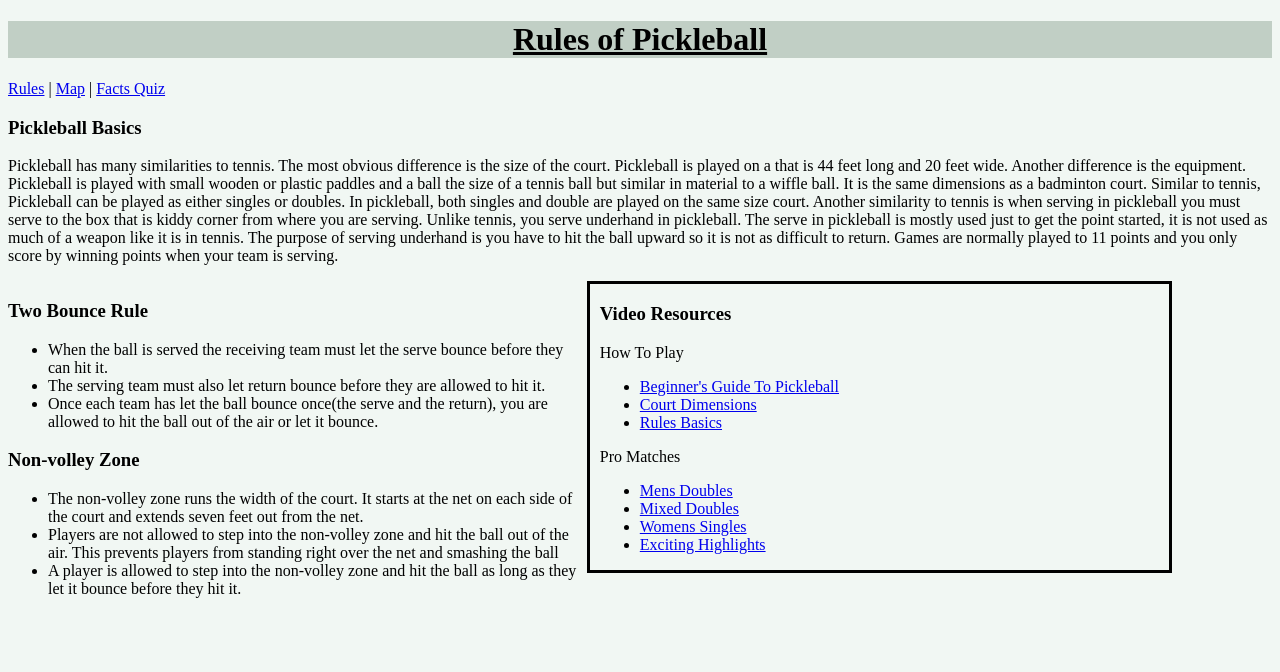
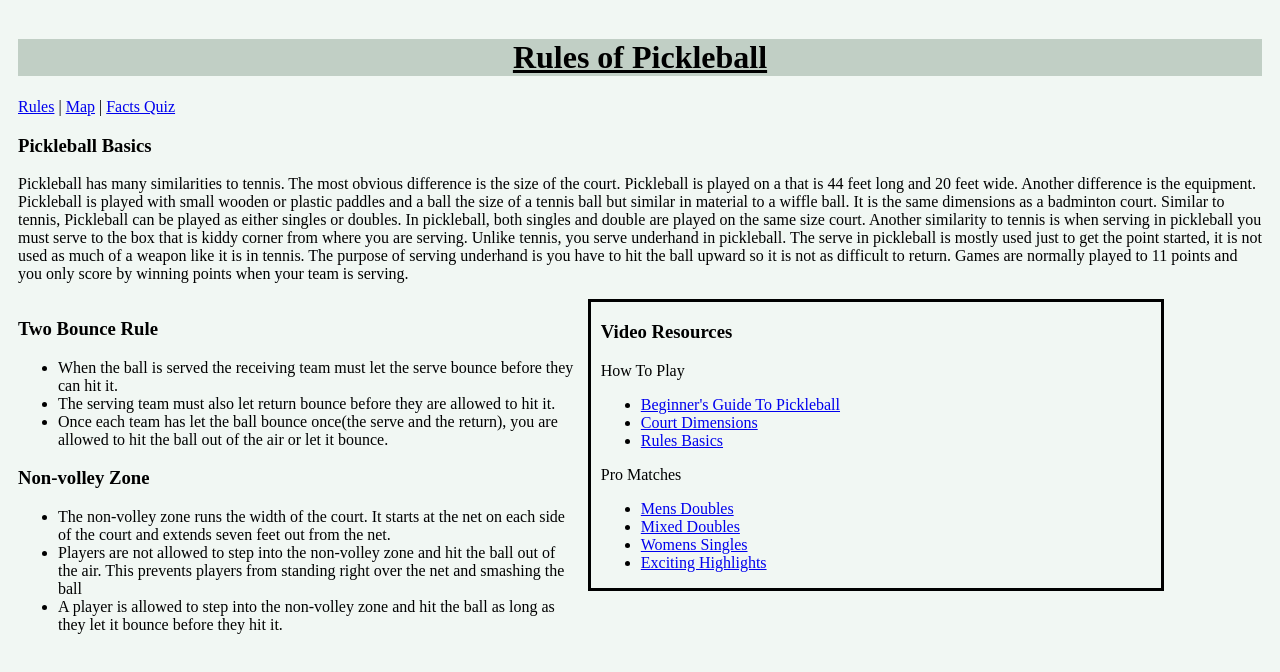
Before and after one commit to dfischer25/2022_Agile_Dill_with_I.T, a plain HTML site: page rules.html in a window 1280 px wide. Drawn offline with Linux system fonts and the light colour scheme.

Commit message:
Changed styles on Rules.html

```diff
--- a/css/rules.css
+++ b/css/rules.css
@@ -20,10 +20,12 @@ h1 {
     text-align: center;
     text-decoration: underline;
     background-color:#c1cfc5;
+    padding: 0px;
 }
 
 body {
     background-color: #f1f7f3;
+    padding: 10px;
 }
 
 #container {
--- a/rules.html
+++ b/rules.html
@@ -77,10 +77,10 @@
     </div>
 
     <script>
-        function showEquip() {
+        /*function showEquip() {
             document.getElementById("equip").style.visibility = "visible";
             alert("test");
-        }
+        }*/
     </script>
 
 </body>
```
